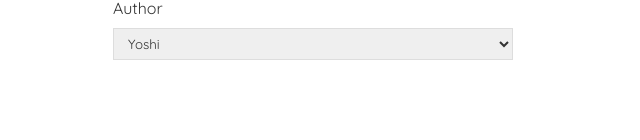
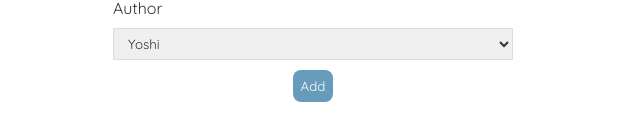
Before and after one commit to hendrickl/blog-project_react, a React (Create React App) app: page /create in a window 1280 px wide. Shown: the part 482-622 px from the top of the page, without its empty margins (327-967 px from the left). Built offline with nearby package versions, Linux system fonts and the light colour scheme.

Commit message:
feat: add a btn for the form

```diff
--- a/src/Create.js
+++ b/src/Create.js
@@ -30,9 +30,8 @@ const Create = () => {
           <option value="Yoshi">Yoshi</option>
           <option value="Princess">Princess</option>
         </select>
+        <button>Add</button>
       </form>
-      <p>{title}</p>
-      <p>{body}</p>
     </div>
   );
 };
--- a/src/index.css
+++ b/src/index.css
@@ -96,3 +96,11 @@
   box-sizing: border-box;
   display: block;
 }
+.create button {
+  background: #669bbc;
+  color: #fff;
+  border: 0;
+  padding: 8px;
+  border-radius: 8px;
+  cursor: pointer;
+}
```
